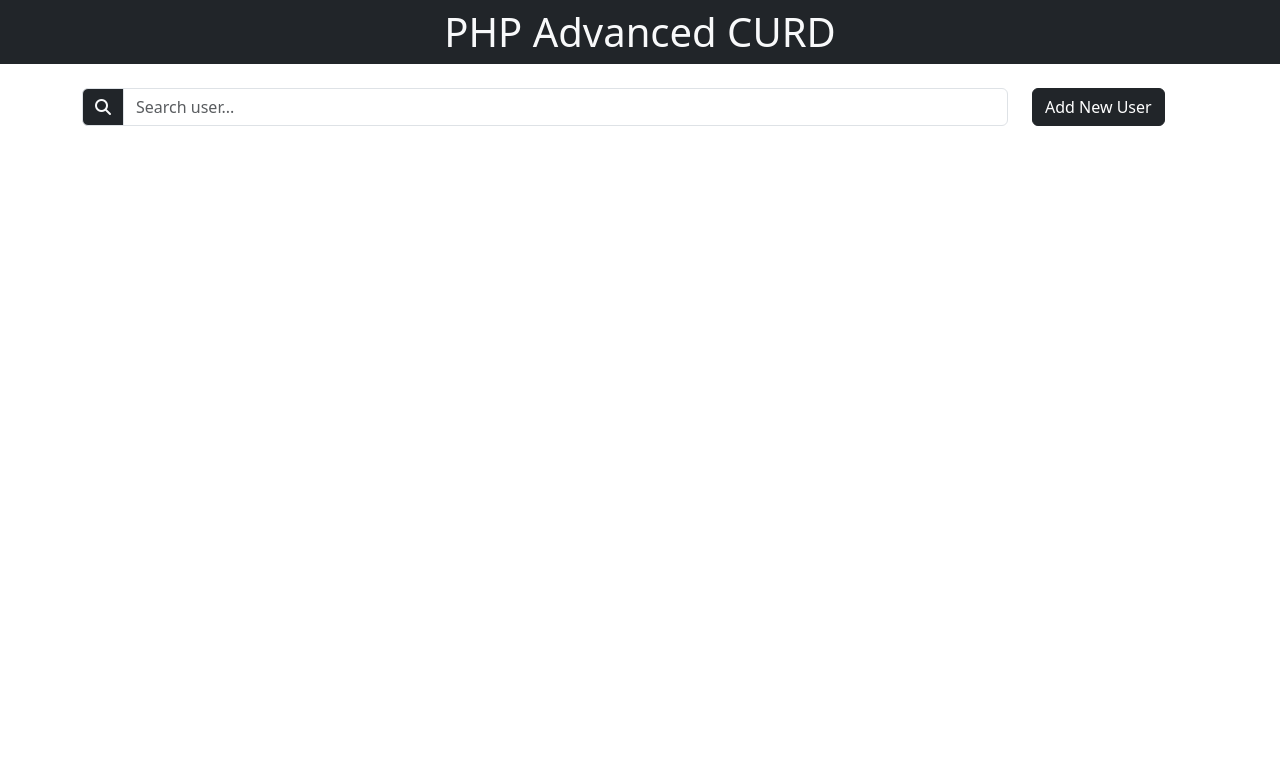
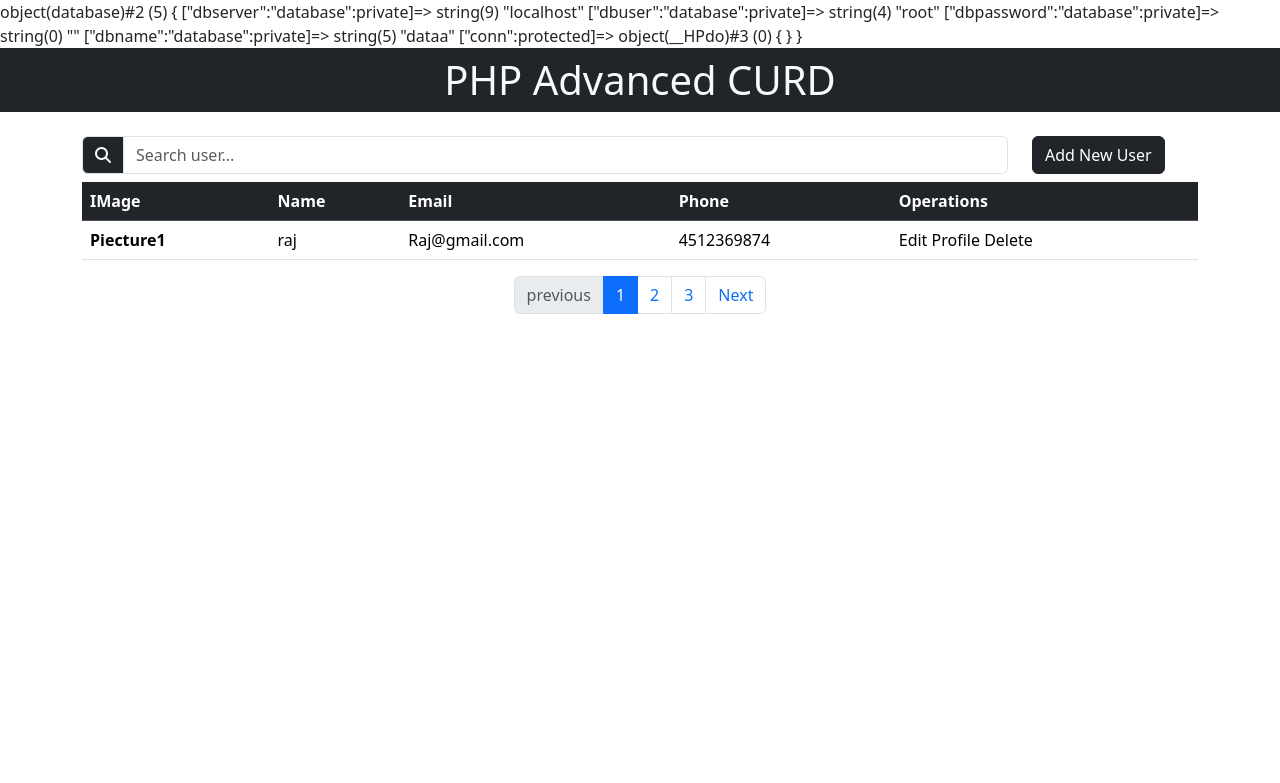
Before and after one commit to sudho712/Advanced-PHP, a PHP site: page / in a window 1280 px wide. Shown: the top 783 px of the page. Run offline with PHP 8.4, Linux system fonts and the light colour scheme.

Commit message:
database connection successfully...

```diff
--- a/curd/index.php
+++ b/curd/index.php
@@ -1,3 +1,9 @@
+<?php
+require_once '../partials/connect.php';
+$dbobj=new database();
+var_dump($dbobj);
+?>
+
 <!DOCTYPE html>
 <html lang="en">
 
@@ -19,7 +25,73 @@
     <h1 class="bg-dark text-light text-center py-2">PHP Advanced CURD</h1>
 
     <div class="container mt-4">
-        <div class="row">
+        <!-- Form modal -->
+        <!-- Button trigger modal -->
+
+        <!-- Modal -->
+        <div class="modal fade" id="usermodal" tabindex="-1" aria-labelledby="exampleModalLabel" aria-hidden="true">
+            <div class="modal-dialog">
+                <div class="modal-content">
+
+                    <div class="modal-header">
+                        <h1 class="modal-title fs-5" id="exampleModalLabel">Add or update users</h1>
+                        <button type="button" class="btn-close" data-bs-dismiss="modal" aria-label="Close"><span>&times;</span></button>
+                    </div>
+
+                    <form action="" method="POST" enctype="multipart/form-data">
+                        <div class="modal-body">
+                            <!-- You can add your form inputs here -->
+                            <div class="from-group">
+                                <label>Name:</label>
+                                <div class="input-group">
+                                    <div class="input-group-prepend">
+                                        <span class="input-group-text bg-dark">
+                                            <i class="fas fa-user-alt bg-dark text-light"></i>
+                                        </span>
+                                    </div>
+                                    <input type="text" class="form-control" placeholder="Enter user name" autocomplete="off" required="required" id="username">
+                                </div>
+
+                                <label>Email:</label>
+                                <div class="input-group">
+                                    <div class="input-group-prepend">
+                                        <span class="input-group-text bg-dark">
+                                            <i class="fas fa-envelope bg-dark text-light"></i>
+                                        </span>
+                                    </div>
+                                    <input type="email" class="form-control" placeholder="Enter Email" autocomplete="off" required="required" id="username">
+                                </div>
+
+                                <label>Phone:</label>
+                                <div class="input-group">
+                                    <div class="input-group-prepend">
+                                        <span class="input-group-text bg-dark">
+                                            <i class="fas fa-user-alt bg-dark text-light"></i>
+                                        </span>
+                                    </div>
+                                    <input type="text" class="form-control" placeholder="Enter mobile no" autocomplete="off" required="required" id="phone" maxlength="10" minlength="10">
+                                </div>
+
+                                <div class="mb-3">
+                                    <label for="userphoto" class="form-label">Photo:</label>
+                                    <input class="form-control" type="file" id="userphoto" name="photo">
+                                </div>
+
+                            </div>
+
+                        </div>
+
+                        <div class="modal-footer">
+                            <button type="button" class="btn btn-dark">Submit</button>
+                            <button type="button" class="btn btn-danger" data-bs-dismiss="modal">Close</button>
+
+                        </div>
+                    </form>
+                </div>
+            </div>
+        </div>
+
+        <div class="row my-2">
             <div class="col-md-10">
                 <div class="input-group">
                     <span class="input-group-text bg-dark text-light">
@@ -28,13 +100,50 @@
                     <input type="text" class="form-control" placeholder="Search user...">
                 </div>
             </div>
+            <!-- Button to trigger modal -->
             <div class="col-2">
-                <button class="btn btn-dark" type="button" data-toggle="modal" data-target="#usermodal">
+                <button type="button" class="btn btn-dark" data-bs-toggle="modal" data-bs-target="#usermodal">
                     Add New User
                 </button>
             </div>
         </div>
+<!-- table -->
+ <table class="table" id="usertable">
+    <thead class="table-dark">
+        <tr>
+            <th scope="col">IMage</th>
+            <th scope="col">Name</th>
+            <th scope="col">Email</th>
+            <th scope="col">Phone</th>
+            <th scope="col">Operations</th>
+        </tr>
+    </thead>
 
+    <tbody>
+        <th scope="row">Piecture1</th>
+        <td>raj</td>
+        <td>Raj@gmail.com</td>
+        <td>4512369874</td>
+        <td>
+            <span>Edit</span>
+            <span>Profile</span>
+            <span>Delete</span>
+        </td>
+    </tbody>
+ </table>
+
+ <!-- Pagination -->
+
+ <nav aria-label="page navigation example" id="pagination">
+    <ul class="pagination justify-content-center">
+        <li class="page-item disabled"><a href="" class="page-link">previous</a></li>
+        <li class="page-item active"><a href="" class="page-link">1</a></li>
+        <li class="page-item"><a href="" class="page-link">2</a></li>
+        <li class="page-item"><a href="" class="page-link">3</a></li>
+        <li class="page-item"><a href="" class="page-link">Next</a></li>
+
+    </ul>
+ </nav>
     </div>
 
 </body>
--- /dev/null
+++ b/partials/connect.php
@@ -0,0 +1,20 @@
+<?php
+class database
+{
+    private $dbserver="localhost";
+    private $dbuser="root";
+    private $dbpassword="";
+    private $dbname="dataa";
+    protected $conn;
+
+    public function __construct(){
+        try{
+            $dsn="mysql:host={This->dbserver}; dbname={this->dbname}; charset=utf8";
+            $options=array(PDO::ATTR_PERSISTENT);;
+            $this->conn=new PDO($dsn,$this->dbuser,$this->dbpassword,$options);
+        }catch(PDOException $e){
+            echo "connection Error".$e->getMessage();
+        }
+    }
+}
+?>
```
